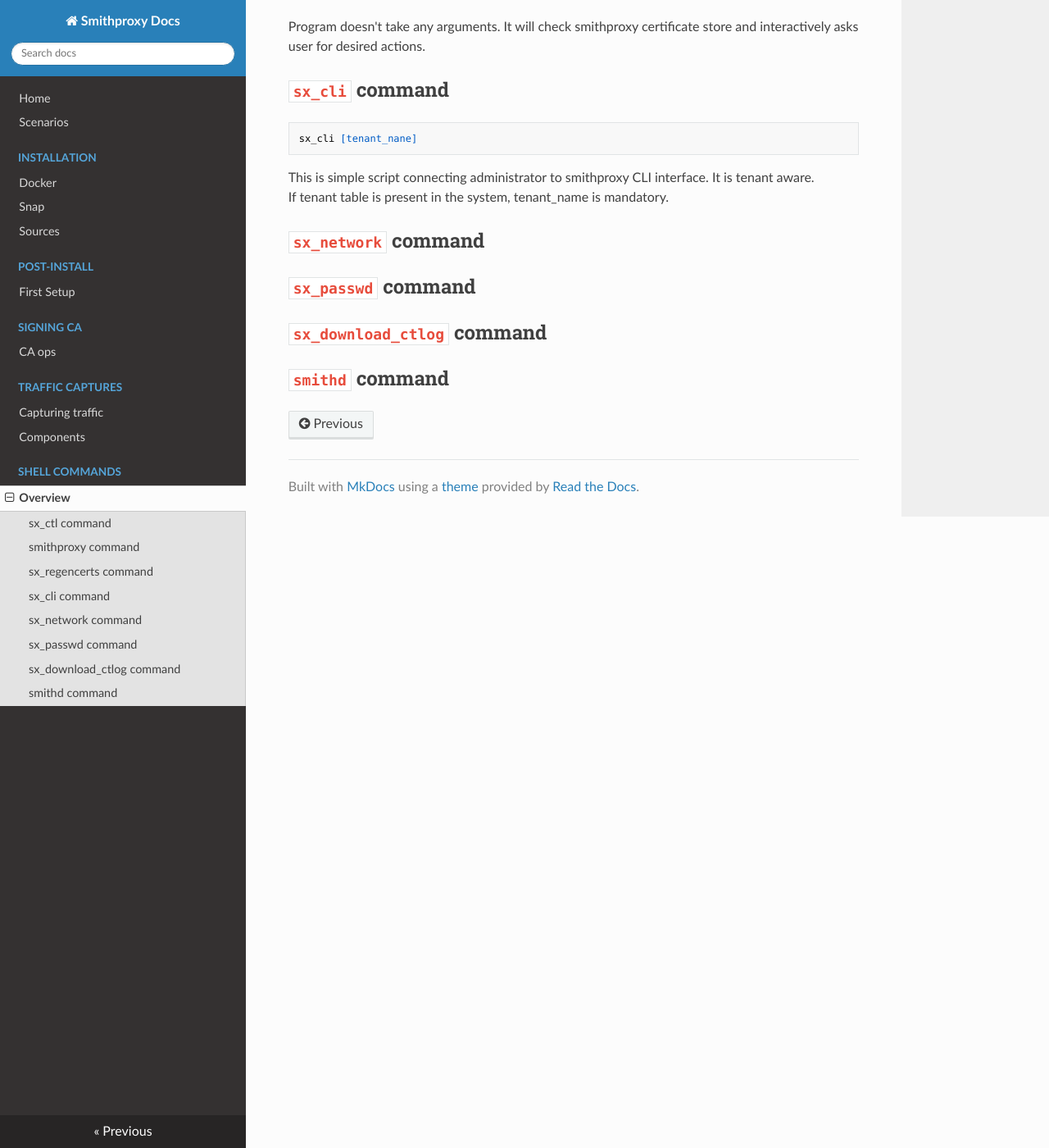
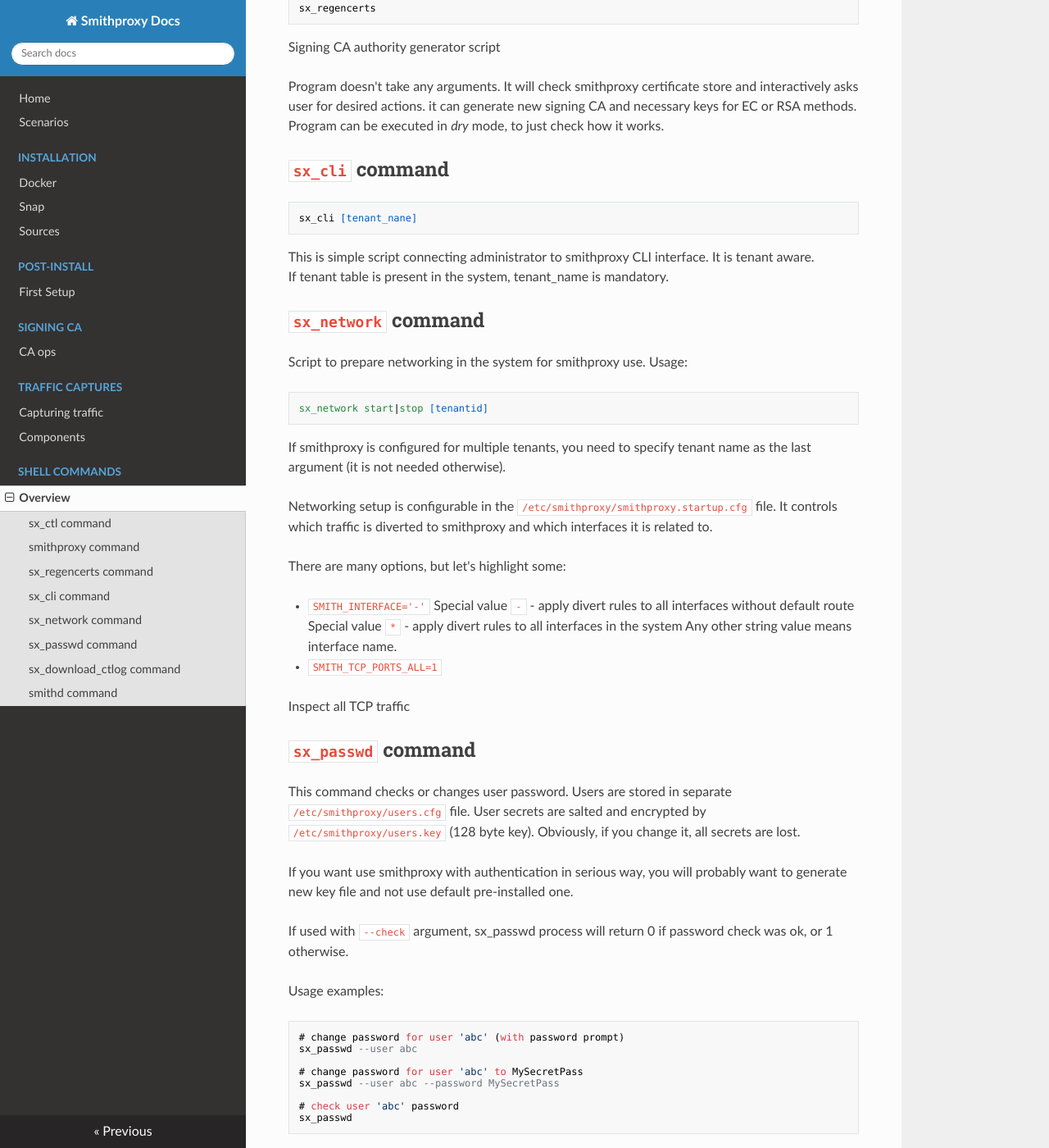
Before and after one commit to astibal/smithproxy_docs, an MkDocs documentation site: the page built from docs/commands/start.md, in a window 1280 px wide and 1400 px high, scrolled down 1006 px. Shown: the whole window at 82% size. Built offline with MkDocs 1.6.1, drawn with Linux system fonts in a browser that asks for light colours; nearby versions of some CDN libraries; some of the changed text lies outside the part shown.

Commit message:
improve shell command reference

````diff
--- a/docs/commands/start.md
+++ b/docs/commands/start.md
@@ -1,6 +1,8 @@
 # Shell command reference
 
 > Note: this is not CLI command reference
+
+> Note: snap installations are simplified for quick use and don't have all commands below installed
 
 ## `sx_ctl` command
 
@@ -27,9 +29,10 @@ Parameters (optional):
  * `tenant-id` name of tenant, it is a base string for logs
  * `tenant-id` tenant index, number for lookup in tenant table
  * `daemonize` run smithproxy at background
+ * `--config-check-only` load config file to check its correctness
 
 Program is core smithproxy component. Run without arguments, it loads `smithproxy.cfg` configuration
-file and starts to run on foreground.
+file and starts to run on foreground unless specified otherwise.
 
 
 ## `sx_regencerts` command
@@ -40,7 +43,9 @@ sx_regencerts
 Signing CA authority generator script
 
 Program doesn't take any arguments. It will check smithproxy certificate store and interactively
- asks user for desired actions.
+ asks user for desired actions. it can generate new signing CA and necessary keys for EC or RSA methods.
+ Program can be executed in *dry* mode, to just check how it works.
+
 
 ## `sx_cli` command
 ```
@@ -51,9 +56,62 @@ If tenant table is present in the system, tenant_name is mandatory.
 
 ## `sx_network` command
 
+Script to prepare networking in the system for smithproxy use.
+Usage:
+
+```
+sx_network start|stop [tenantid]
+```
+If smithproxy is configured for multiple tenants, you need to specify tenant name as the last
+argument (it is not needed otherwise).
+
+Networking setup is configurable in the `/etc/smithproxy/smithproxy.startup.cfg` file.
+It controls which traffic is diverted to smithproxy and which interfaces it is related to.
+
+There are many options, but let's highlight some:
+
+* `SMITH_INTERFACE='-'`
+ Special value `-` - apply divert rules to all interfaces without default route
+ Special value `*` - apply divert rules to all interfaces in the system
+ Any other string value means interface name.
+
+* `SMITH_TCP_PORTS_ALL=1`
+
+Inspect all TCP traffic
 
 ## `sx_passwd` command
 
+This command checks or changes user password. Users are stored in separate
+`/etc/smithproxy/users.cfg` file. User secrets are salted and encrypted by
+`/etc/smithproxy/users.key` (128 byte key).
+Obviously, if you change it, all secrets are lost.
+
+If you want use smithproxy with authentication in serious way, you will probably want
+to generate new key file and not use default pre-installed one.
+
+If used with `--check` argument, sx_passwd process will return 0 if password check was ok,
+or 1 otherwise.
+
+Usage examples:
+```
+# change password for user 'abc' (with password prompt)
+sx_passwd --user abc
+
+# change password for user 'abc' to MySecretPass
+sx_passwd --user abc --password MySecretPass
+
+# check user 'abc' password
+sx_passwd
+```
+
 ## `sx_download_ctlog` command
 
+To technically allow outbound TLS connections certificate transparency checks (which are enabled by default),
+you need to download CT keys log.
+`sx_download_ctlog` will download ready-made log prepared in smithproxy.org download site.
+Downloaded CT log is stored in `/etc/smithproxy/ct_log_list.cnf` file.
+
+
 ## `smithd` command
+
+This deamon is query server ready for future use. It's not an active component currently.
````
Also changed, not shown: docs/install/docker.md (+1 -1 lines).
